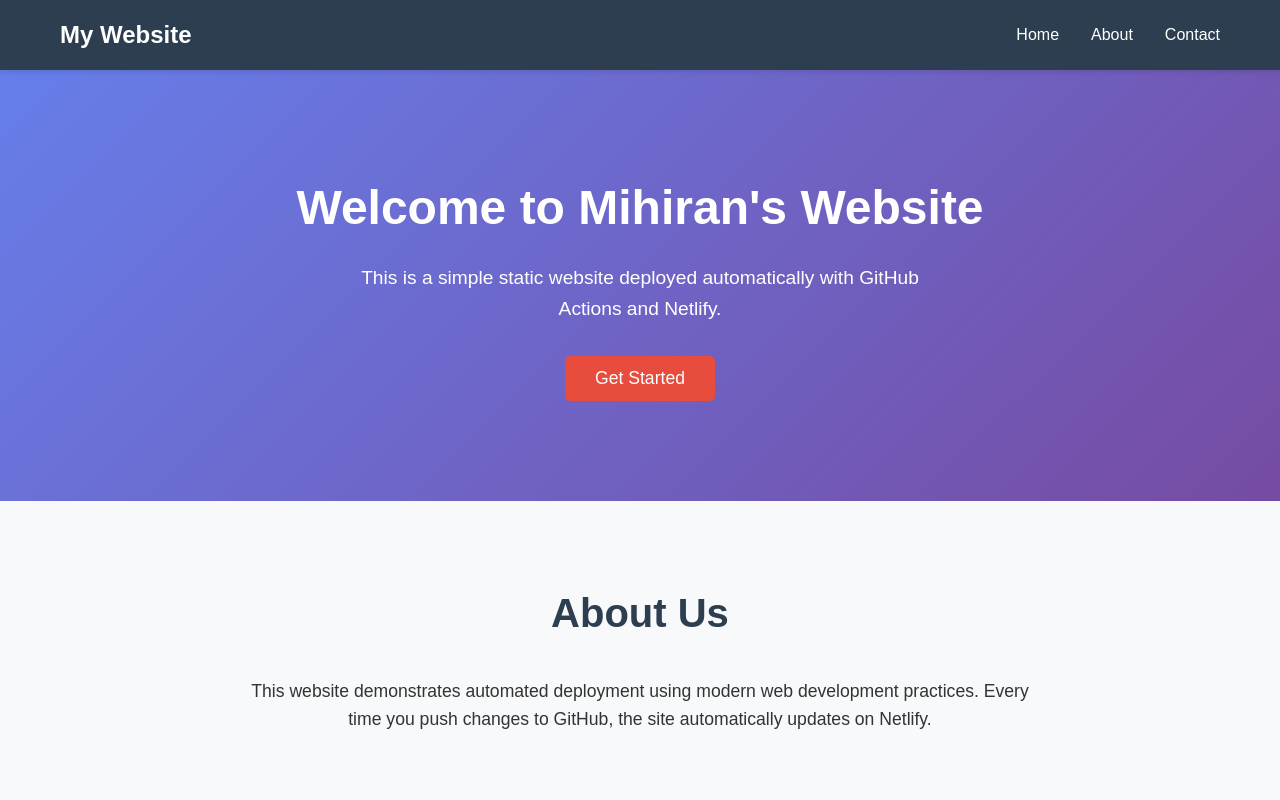
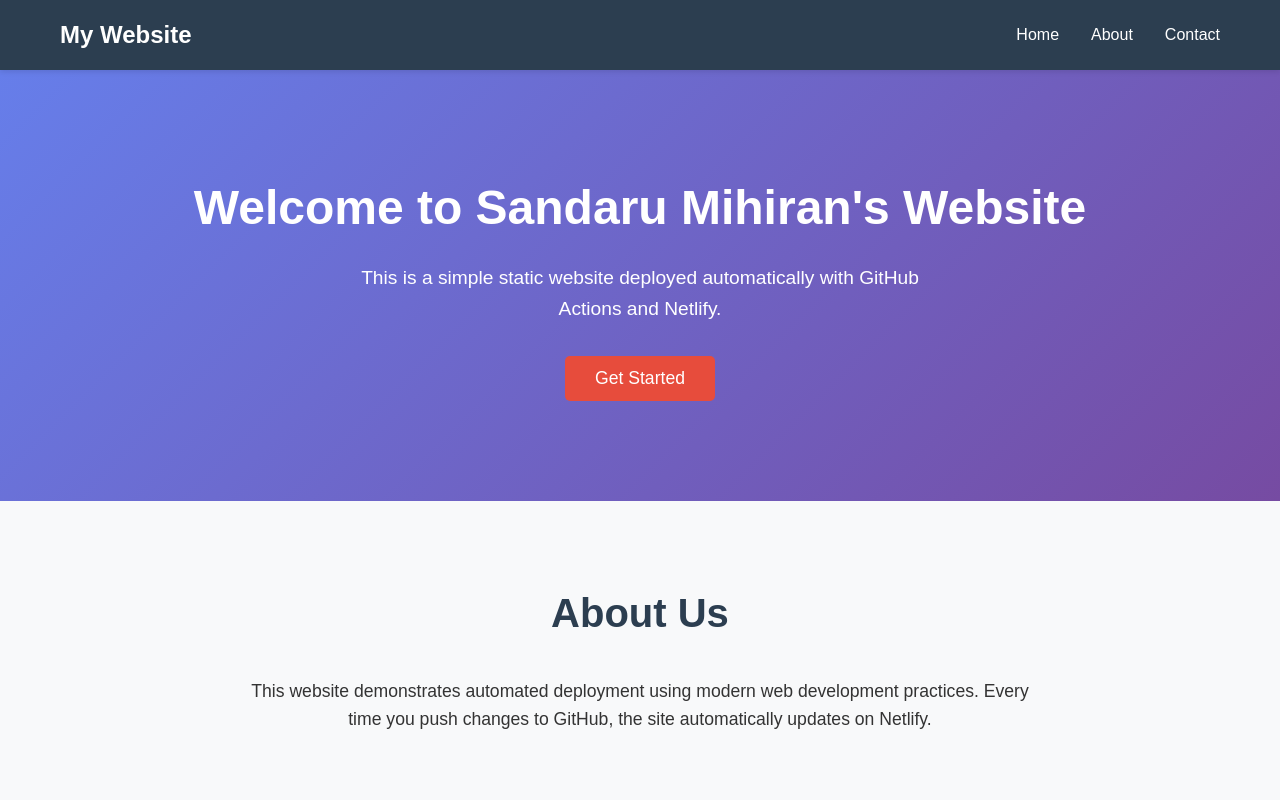
Before and after one commit to SandaruUOK/my-static-website, a website: page index.html in a window 1280 px wide. Shown: the top 800 px of the page. Drawn offline with Linux system fonts and the light colour scheme.

Commit message:
Updtaed html file

```diff
--- a/index.html
+++ b/index.html
@@ -23,7 +23,7 @@
     <main>
         <section id="home" class="hero">
             <div class="hero-content">
-                <h2>Welcome to Mihiran's Website</h2>
+                <h2>Welcome to Sandaru Mihiran's Website</h2>
                 <p>This is a simple static website deployed automatically with GitHub Actions and Netlify.</p>
                 <button class="cta-button">Get Started</button>
             </div>
```
